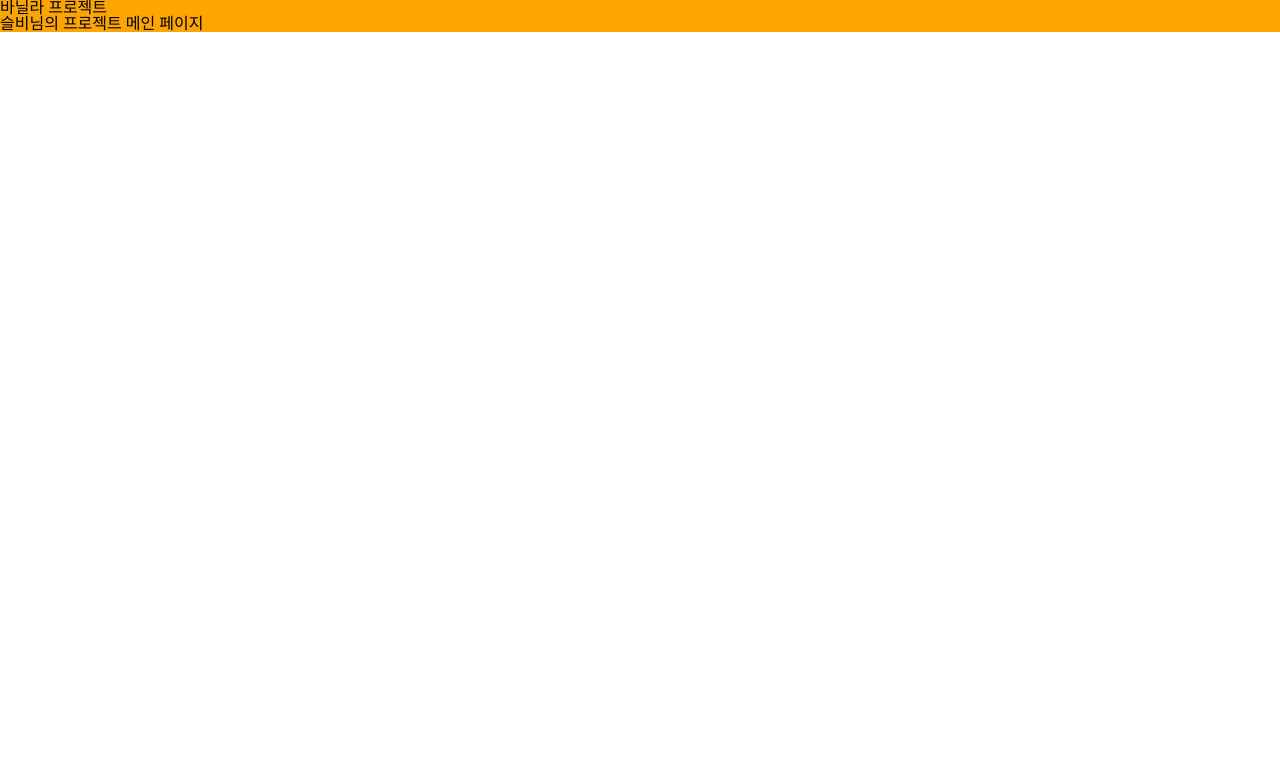
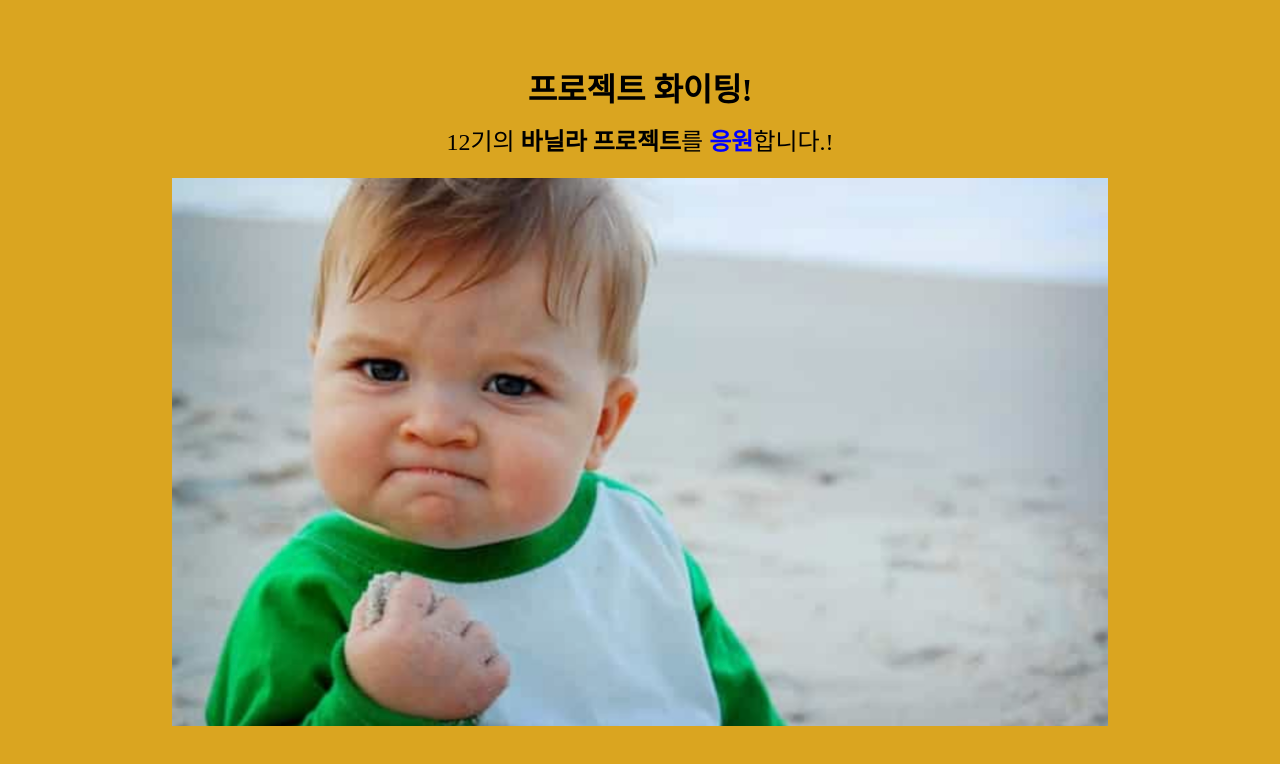
Before and after one commit to seulbinim/team-project, a website built with Vite: page index.html in a window 1280 px wide. Built offline with nearby package versions, Linux system fonts and the light colour scheme.

Commit message:
[Modify] 대문 개편
- 제목 수정
- 본문 수정
- 이미지 추가

```diff
--- a/index.html
+++ b/index.html
@@ -11,8 +11,9 @@
   </head>
   <body>
     <div id="app">
-      <h1>바닐라 프로젝트</h1>
-      <p>슬비님의 프로젝트 메인 페이지</p>
+      <h1>프로젝트 화이팅!</h1>
+      <p>12기의 <strong>바닐라 프로젝트</strong>를 <span>응원</span>합니다.!</p>
+      <img src="/fighting.png" alt="" />
     </div>
   </body>
 </html>
--- a/src/styles/style.css
+++ b/src/styles/style.css
@@ -1,5 +1,27 @@
+#app {
+  height: 100vh;
+  display: flex;
+  flex-flow: column nowrap;
+  justify-content: center;
+  align-items: center;
+  gap: 24px;
+  background: goldenrod;
 
+  h1 {
+    font-weight: 700;
+    font-size: 2rem;
+  }
 
-#app{
-  background: orange
+  p {
+    font-size: 1.5rem;
+
+    strong {
+      font-weight: 700;
+    }
+
+    span {
+      color: blue;
+      font-weight: 700;
+    }
+  }
 }
```
Also changed, not shown: public/fighting.png (added).
